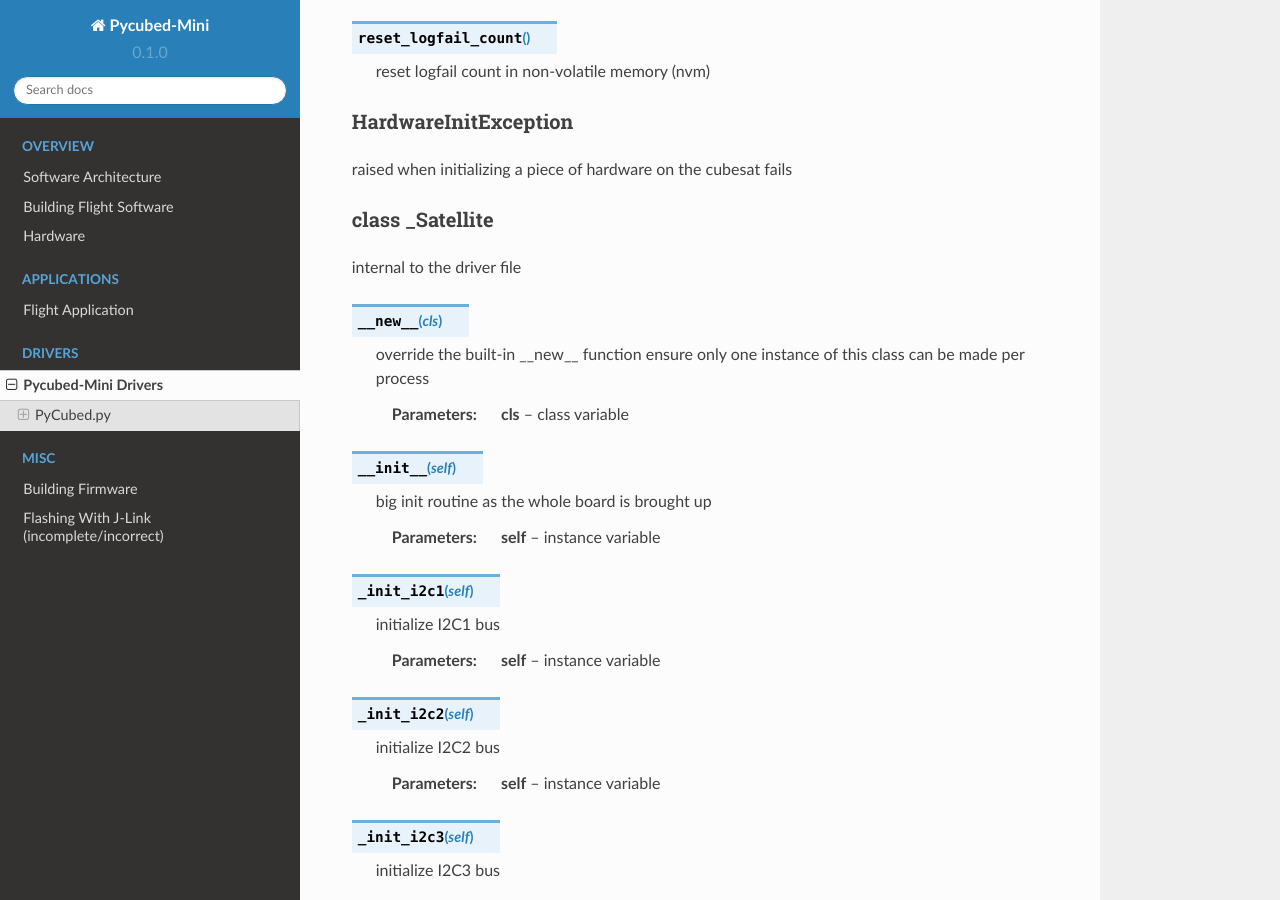
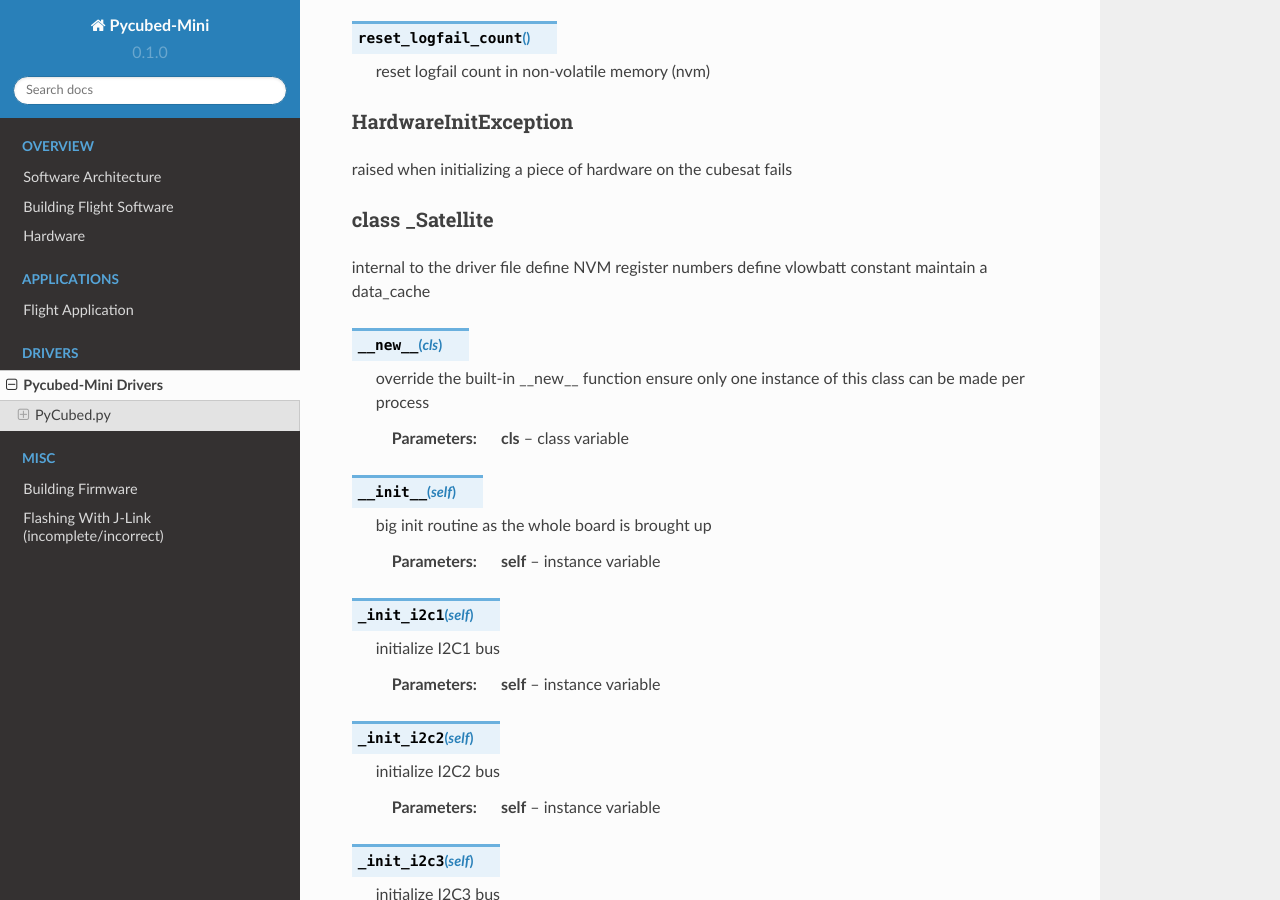
Before and after one commit to PyCubed-Mini/PocketQubeDocs, a Sphinx documentation site: the page built from docs/source/drivers/pycubedmini/index.rst, in a window 1280 px wide and 900 px high, scrolled down 2109 px. Built offline with Sphinx 7.4.7 and the Read the Docs theme 2.0.0, drawn with Linux system fonts in a browser that asks for light colours.

Commit message:
formatting changes + NVM register constants

```diff
--- a/docs/source/drivers/pycubedmini/index.rst
+++ b/docs/source/drivers/pycubedmini/index.rst
@@ -111,6 +111,9 @@
 ***********************
 
 internal to the driver file
+define NVM register numbers
+define vlowbatt constant
+maintain a data_cache
 
 .. py:function:: __new__(cls)
 
```
